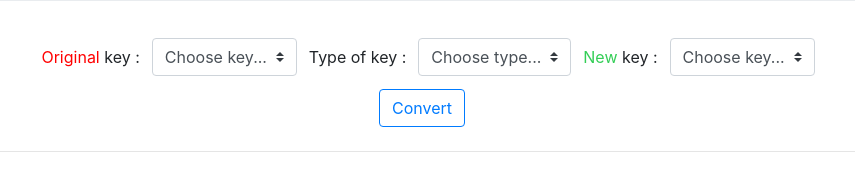
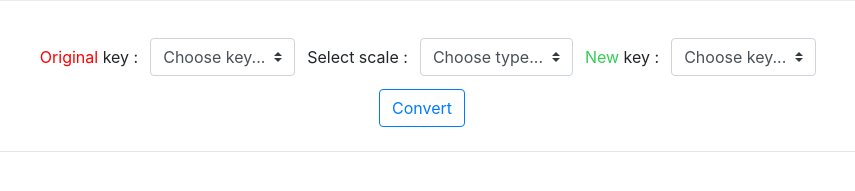
Before and after one commit to manjitborah2710/Transposer, a plain HTML site: page index.html in a window 1280 px wide. Shown: the part 211-402 px from the top of the page, 218-1073 px from the left. Drawn offline with nearby package versions, Linux system fonts and the light colour scheme.

Commit message:
Fixed label

```diff
--- a/index.html
+++ b/index.html
@@ -33,7 +33,7 @@
                         <option value="11">G#</option>
                     </select>
 
-                    <span class="m-2 p-1">Type of key : </span>
+                    <span class="m-2 p-1">Select scale : </span>
                     <select class="custom-select" id="type" required>
                         <option value="">Choose type...</option>
                         <option value="0">major</option>
```
